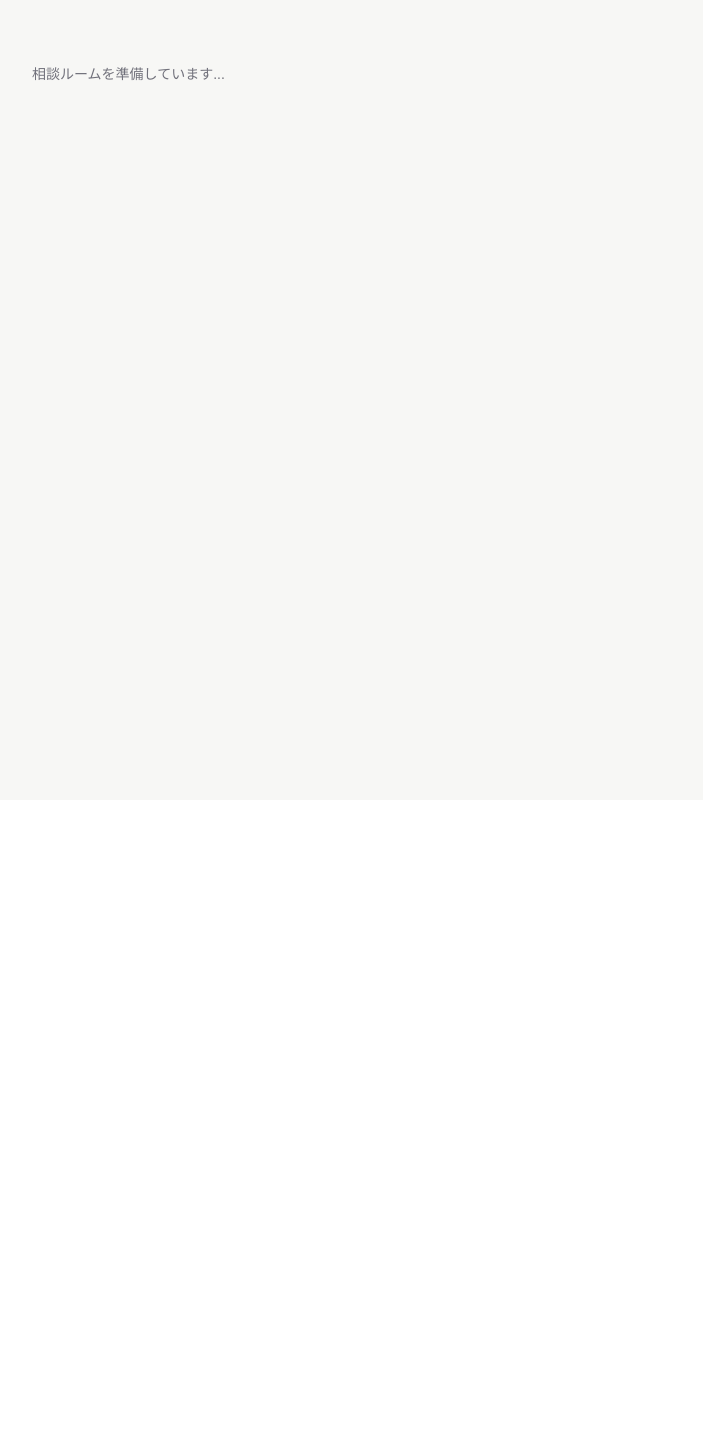
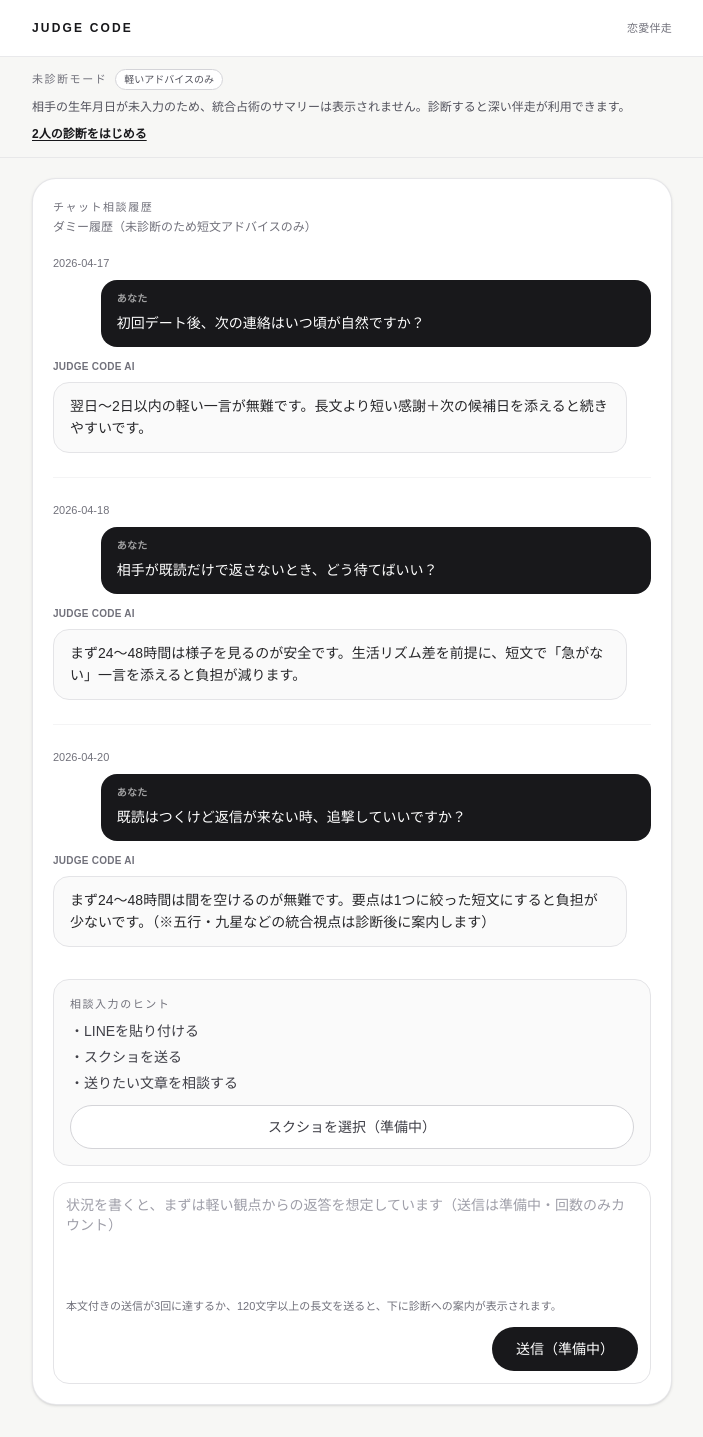
Before and after one commit to anan-commits/judge-app, a Next.js app: page /chat in a window 1280 px wide. Before the commit this address had no page. Shown: the whole page, without its empty margins (288-991 px from the left). Before the commit the page ends 800 px from the top, so only its background shows below. Built offline with nearby package versions, Linux system fonts and the light colour scheme.

Commit message:
chatリダイレクト修正

```diff
--- a/app/chat/page.tsx
+++ b/app/chat/page.tsx
@@ -2,7 +2,7 @@
 
 import { Suspense, useEffect, useMemo, useState } from "react";
 import Link from "next/link";
-import { useRouter, useSearchParams } from "next/navigation";
+import { useSearchParams } from "next/navigation";
 import {
   buildPartnerProfile,
   calculateCompatibility,
@@ -40,6 +40,20 @@ type ConsultThread = {
 
 const LINE_DETAIL_URL = "https://line.me/R/ti/p/@judgecode";
 
+/** `/chat?full=1` で相手入力が無いときに相性サマリー用に使うダミー */
+const DEMO_PARTNER_BIRTHDATE = "1995-03-21";
+const DEMO_PARTNER_BIRTHTIME = "15:00";
+
+/** 未診断モード: この文字数以上の送信を「深い相談」とみなし診断導線を出す */
+const DEEP_CONSULT_MIN_CHARS = 120;
+/** 未診断モード: この送信回数で診断導線を出す */
+const DIAGNOSIS_NUDGE_AFTER_SENDS = 3;
+
+const UNDIAGNOSED_LIGHT_REPLY_T3 =
+  "まず24〜48時間は間を空けるのが無難です。要点は1つに絞った短文にすると負担が少ないです。（※五行・九星などの統合視点は診断後に案内します）";
+
+type ChatMode = "loading" | "full" | "diagnosed" | "undiagnosed";
+
 const dummyThreads: ConsultThread[] = [
   {
     id: "t1",
@@ -75,6 +89,20 @@ const dummyThreads: ConsultThread[] = [
     },
   },
 ];
+
+function threadsForMode(mode: ChatMode): ConsultThread[] {
+  if (mode !== "undiagnosed") return dummyThreads;
+  return dummyThreads.map((t) =>
+    t.id === "t3"
+      ? {
+          ...t,
+          assistantMode: "simple" as const,
+          assistantSimpleText: UNDIAGNOSED_LIGHT_REPLY_T3,
+          sections: undefined,
+        }
+      : t,
+  );
+}
 
 const SECTION_DEF: { key: keyof AiReplySections; title: string }[] = [
   { key: "currentState", title: "1. 現状整理" },
@@ -138,28 +166,64 @@ function AiSixSectionCards({
   );
 }
 
+function DiagnosisNudgeCard() {
+  return (
+    <div className="rounded-2xl border border-amber-200/90 bg-amber-50/90 p-4">
+      <p className="text-xs font-semibold text-amber-950">統合占術で2人の相性を整理する</p>
+      <p className="mt-2 text-sm leading-relaxed text-amber-950/85">
+        生年月日と出生時間を入力すると、五行・九星・個性学に基づく深い伴走が利用できます。
+      </p>
+      <Link
+        href="/diagnosis"
+        className="mt-4 inline-flex h-11 min-h-[44px] w-full items-center justify-center rounded-full bg-zinc-900 px-4 text-sm font-semibold text-white hover:bg-zinc-800 sm:w-auto"
+      >
+        診断ページへ
+      </Link>
+    </div>
+  );
+}
+
 function ChatPageContent() {
-  const router = useRouter();
   const searchParams = useSearchParams();
-  const [checked, setChecked] = useState(false);
+  const [mode, setMode] = useState<ChatMode>("loading");
   const [result, setResult] = useState<CompatibilityResult | null>(null);
   const [partner, setPartner] = useState<PersonProfile | null>(null);
-  /** デモ用: `/chat?full=1` で有料相当（6セクションすべて表示） */
-  const isFreeUser = searchParams.get("full") !== "1";
+  const [draft, setDraft] = useState("");
+  const [sendCount, setSendCount] = useState(0);
+  const [showDiagnosisNudge, setShowDiagnosisNudge] = useState(false);
+
+  const isFullDemo = searchParams.get("full") === "1";
+  const isFreeUser = !isFullDemo;
 
   useEffect(() => {
-    const birthdate = sessionStorage.getItem("judge-code:partner-birthdate");
-    const birthtime = sessionStorage.getItem("judge-code:partner-birthtime");
-    if (!birthdate || !birthtime) {
-      router.replace("/diagnosis");
+    const storedBirthdate = sessionStorage.getItem("judge-code:partner-birthdate");
+    const storedBirthtime = sessionStorage.getItem("judge-code:partner-birthtime");
+    const hasStoredPartner = Boolean(storedBirthdate && storedBirthtime);
+
+    if (isFullDemo) {
+      const birthdate = storedBirthdate || DEMO_PARTNER_BIRTHDATE;
+      const birthtime = storedBirthtime || DEMO_PARTNER_BIRTHTIME;
+      const partnerProfile = buildPartnerProfile(birthdate, birthtime);
+      setPartner(partnerProfile);
+      setResult(calculateCompatibility(selfProfile, partnerProfile));
+      setMode("full");
       return;
     }
 
-    const partnerProfile = buildPartnerProfile(birthdate, birthtime);
+    if (hasStoredPartner) {
+      const partnerProfile = buildPartnerProfile(storedBirthdate!, storedBirthtime!);
       setPartner(partnerProfile);
       setResult(calculateCompatibility(selfProfile, partnerProfile));
-    setChecked(true);
-  }, [router]);
+      setMode("diagnosed");
+      return;
+    }
+
+    setPartner(null);
+    setResult(null);
+    setMode("undiagnosed");
+  }, [isFullDemo]);
+
+  const displayThreads = useMemo(() => threadsForMode(mode), [mode]);
 
   const summaryTags = useMemo(() => {
     if (!result) return [];
@@ -171,7 +235,20 @@ function ChatPageContent() {
     ];
   }, [result]);
 
-  if (!checked) {
+  const handleSend = () => {
+    const text = draft.trim();
+    if (mode === "undiagnosed" && text.length > 0) {
+      const nextCount = sendCount + 1;
+      setSendCount(nextCount);
+      const deep = text.length >= DEEP_CONSULT_MIN_CHARS;
+      if (deep || nextCount >= DIAGNOSIS_NUDGE_AFTER_SENDS) {
+        setShowDiagnosisNudge(true);
+      }
+    }
+    setDraft("");
+  };
+
+  if (mode === "loading") {
     return (
       <main className="min-h-screen bg-[#f7f7f5] text-zinc-900">
         <div className="mx-auto max-w-2xl px-4 py-16 text-sm text-zinc-500">
@@ -194,6 +271,28 @@ function ChatPageContent() {
 
       <section className="sticky top-0 z-20 border-b border-zinc-200/80 bg-[#f7f7f5]/95 backdrop-blur">
         <div className="mx-auto max-w-2xl px-4 py-3">
+          {mode === "undiagnosed" ? (
+            <>
+              <div className="flex flex-wrap items-center gap-2">
+                <p className="text-[11px] font-medium uppercase tracking-[0.14em] text-zinc-500">
+                  未診断モード
+                </p>
+                <span className="rounded-full border border-zinc-300 bg-white px-2 py-0.5 text-[10px] font-medium text-zinc-600">
+                  軽いアドバイスのみ
+                </span>
+              </div>
+              <p className="mt-2 text-xs leading-relaxed text-zinc-600">
+                相手の生年月日が未入力のため、統合占術のサマリーは表示されません。診断すると深い伴走が利用できます。
+              </p>
+              <Link
+                href="/diagnosis"
+                className="mt-2 inline-flex text-xs font-semibold text-zinc-900 underline underline-offset-2 hover:text-zinc-600"
+              >
+                2人の診断をはじめる
+              </Link>
+            </>
+          ) : (
+            <>
               <p className="text-[11px] font-medium uppercase tracking-[0.14em] text-zinc-500">
                 2人の相性サマリー
               </p>
@@ -210,6 +309,8 @@ function ChatPageContent() {
                   相手 {partner?.birthdate ?? "-"}
                 </span>
               </div>
+            </>
+          )}
         </div>
       </section>
 
@@ -218,10 +319,14 @@ function ChatPageContent() {
           <p className="text-[11px] font-medium uppercase tracking-[0.14em] text-zinc-500">
             チャット相談履歴
           </p>
-          <p className="mt-1 text-xs text-zinc-500">ダミー3件（最新のみ6セクション形式）</p>
+          <p className="mt-1 text-xs text-zinc-500">
+            {mode === "undiagnosed"
+              ? "ダミー履歴（未診断のため短文アドバイスのみ）"
+              : "ダミー3件（最新のみ6セクション形式）"}
+          </p>
 
           <div className="mt-5 space-y-6">
-            {dummyThreads.map((thread) => (
+            {displayThreads.map((thread) => (
               <div key={thread.id} className="border-b border-zinc-100 pb-6 last:border-0 last:pb-0">
                 <div className="mb-2 flex items-center justify-between gap-2">
                   <span className="text-[11px] font-medium text-zinc-500">{thread.date}</span>
@@ -271,14 +376,33 @@ function ChatPageContent() {
           </div>
 
           <div className="mt-4 rounded-2xl border border-zinc-200 bg-white p-3">
+            {mode === "undiagnosed" && showDiagnosisNudge ? (
+              <div className="mb-4">
+                <DiagnosisNudgeCard />
+              </div>
+            ) : null}
             <textarea
               rows={3}
-              placeholder="ここに2人の状況や相談したい文面を入力してください（MVPでは送信は未接続）"
+              value={draft}
+              onChange={(e) => setDraft(e.target.value)}
+              placeholder={
+                mode === "undiagnosed"
+                  ? "状況を書くと、まずは軽い観点からの返答を想定しています（送信は準備中・回数のみカウント）"
+                  : "ここに2人の状況や相談したい文面を入力してください（MVPでは送信は未接続）"
+              }
               className="min-h-[88px] w-full resize-none border-none bg-transparent text-sm text-zinc-800 outline-none placeholder:text-zinc-400"
             />
+            {mode === "undiagnosed" ? (
+              <p className="mt-2 text-[11px] leading-relaxed text-zinc-500">
+                本文付きの送信が{DIAGNOSIS_NUDGE_AFTER_SENDS}
+                回に達するか、{DEEP_CONSULT_MIN_CHARS}
+                文字以上の長文を送ると、下に診断への案内が表示されます。
+              </p>
+            ) : null}
             <div className="mt-3 flex justify-end">
               <button
                 type="button"
+                onClick={handleSend}
                 className="inline-flex h-11 min-h-[44px] items-center justify-center rounded-full bg-zinc-900 px-6 text-sm font-medium text-white hover:bg-zinc-800"
               >
                 送信（準備中）
```
Lines whose indentation alone changed are shown as unchanged.
